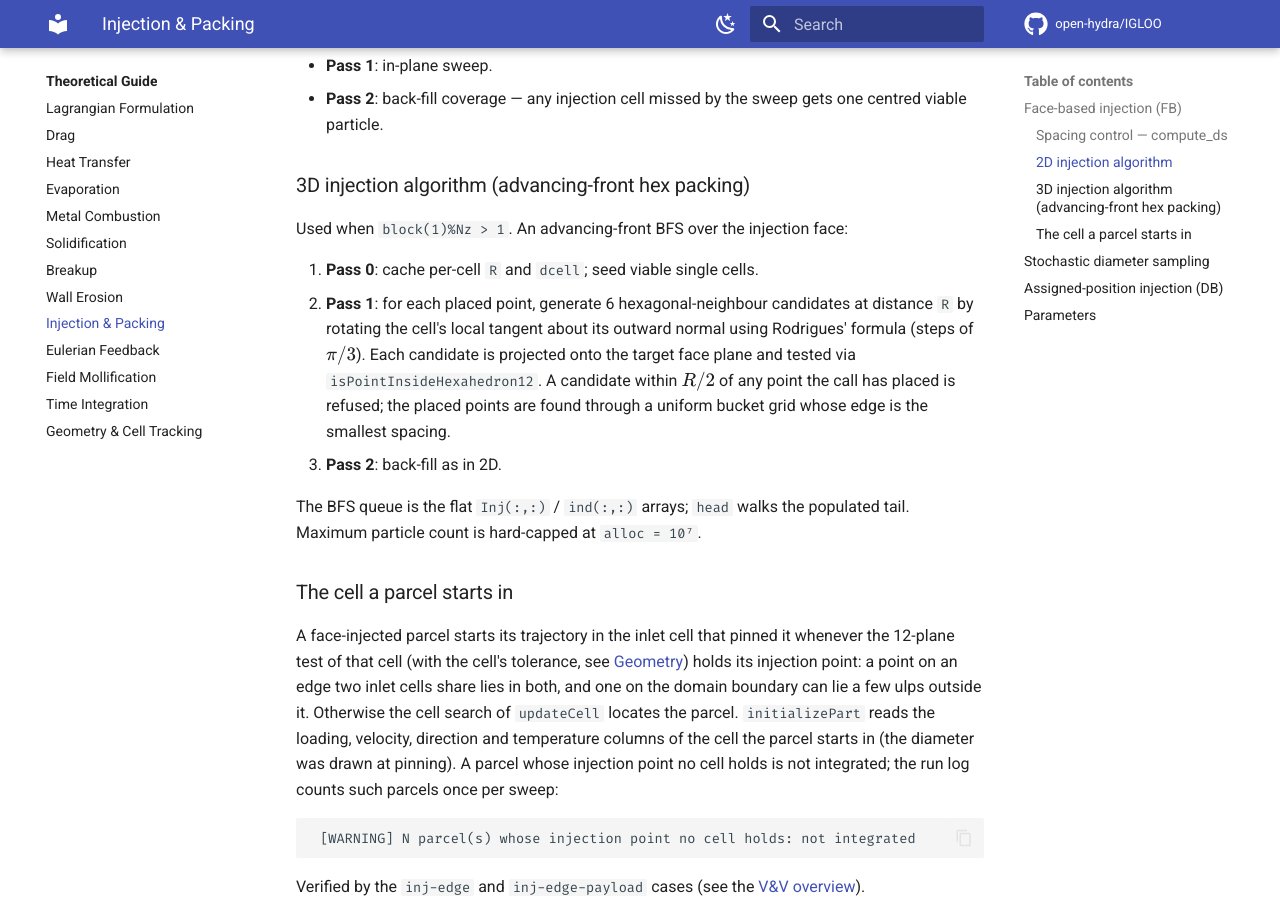
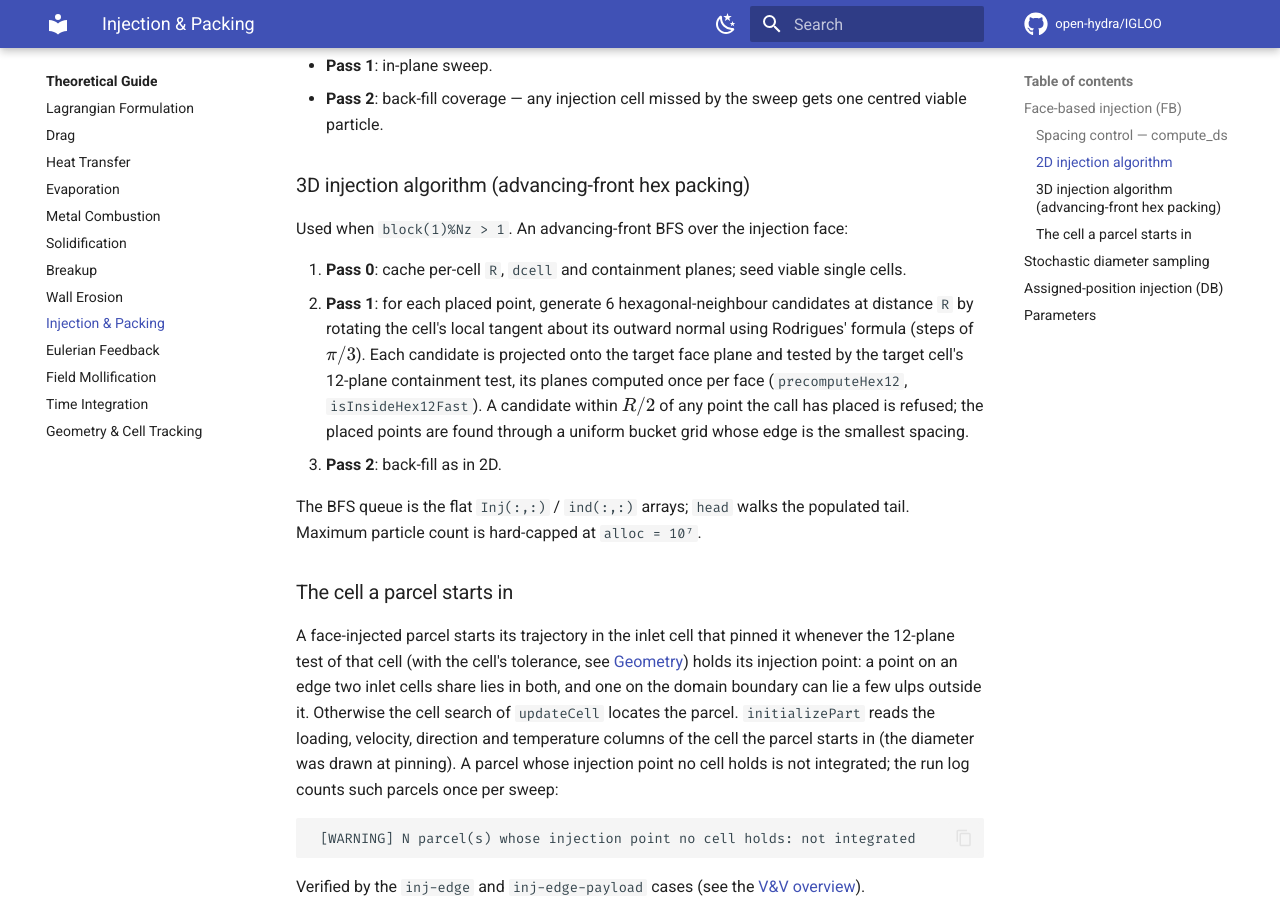
Before and after one commit to open-hydra/IGLOO, an MkDocs documentation site: the page built from docs/theory/injection.md, in a window 1280 px wide and 900 px high, scrolled down 1677 px. Built offline with MkDocs 1.6.1 and Material for MkDocs 9.7.7, drawn with Linux system fonts in a browser that asks for light colours; comment, search, counter and statistics services are not loaded.

Commit message:
perf(injection): the inlet cells' containment planes computed once per face
The advancing front located each candidate's cell, and tested the projected
candidate, by rebuilding the twelve triangle planes of every cell it tried
(isPointInsideHexahedron12). Pass 0 now caches the planes and the tolerance
of each injecting cell of the face (precomputeHex12), and locate_inj_cell and
the test after the projection call isInsideHex12Fast on them: the same
normals, centroids, degenerate rules and tolerance, so every decision, the
pinned set and every output byte are unchanged.

Co-Authored-By: Claude Opus 5.5 <noreply@anthropic.com>
Claude-Session: https://claude.ai/code/session_019zi1qiuw7HF2aRfC8FR4xx

```diff
--- a/docs/theory/injection.md
+++ b/docs/theory/injection.md
@@ -69,13 +69,14 @@ previous point with the cell boundary.  Three passes:
 
 Used when `block(1)%Nz > 1`.  An advancing-front BFS over the injection face:
 
-1. **Pass 0**: cache per-cell `R` and `dcell`; seed viable single cells.
+1. **Pass 0**: cache per-cell `R`, `dcell` and containment planes; seed viable single cells.
 2. **Pass 1**: for each placed point, generate 6 hexagonal-neighbour candidates at
    distance `R` by rotating the cell's local tangent about its outward normal using
    Rodrigues' formula (steps of $\pi/3$).  Each candidate is projected onto the target
-   face plane and tested via `isPointInsideHexahedron12`.  A candidate within $R/2$ of any
-   point the call has placed is refused; the placed points are found through a uniform
-   bucket grid whose edge is the smallest spacing.
+   face plane and tested by the target cell's 12-plane containment test, its planes
+   computed once per face (`precomputeHex12`, `isInsideHex12Fast`).  A candidate within
+   $R/2$ of any point the call has placed is refused; the placed points are found through
+   a uniform bucket grid whose edge is the smallest spacing.
 3. **Pass 2**: back-fill as in 2D.
 
 The BFS queue is the flat `Inj(:,:)` / `ind(:,:)` arrays; `head` walks the populated
```
Also changed, not shown: 1 other file.
